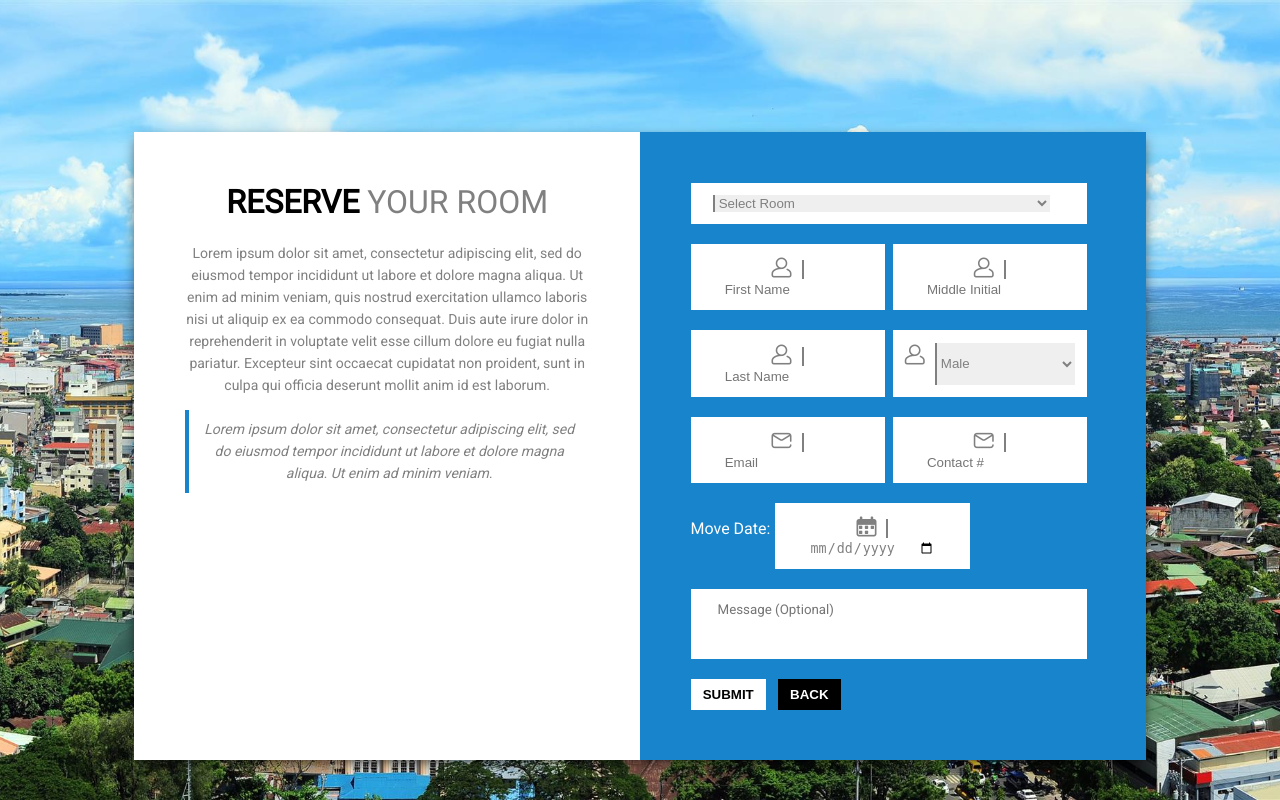
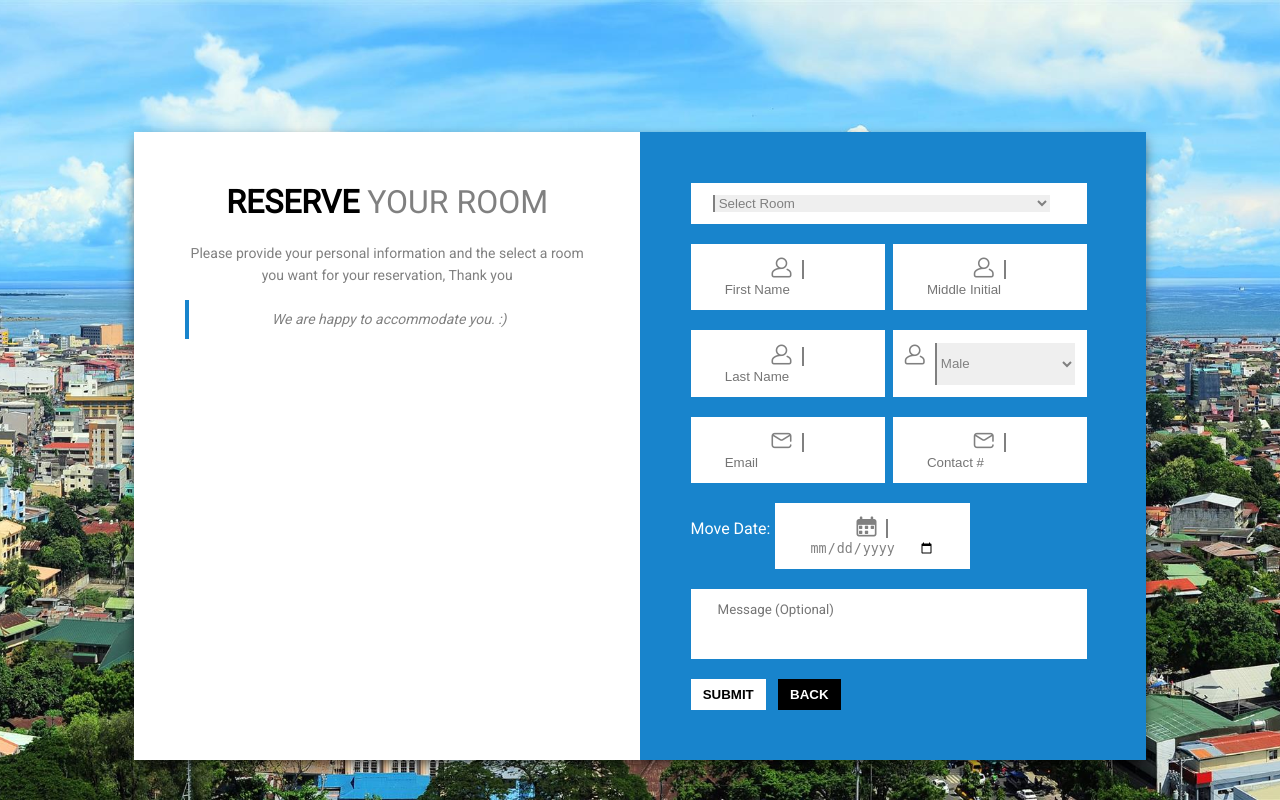
Before and after one commit to weinnandhasanion/fatimarental, a PHP site: page /tenant/rent.php in a window 1280 px wide. Shown: the top 800 px of the page. Run offline with PHP 8.4, Linux system fonts and the light colour scheme; data comes from the database, SQL or seed files in the repository; some libraries are stand-ins or nearby versions.

Commit message:
reservation description changes

```diff
--- a/tenant/rent.php
+++ b/tenant/rent.php
@@ -47,16 +47,11 @@ $rooms = $conn->query($sql)?->fetch_all(MYSQLI_ASSOC);
       <div class="description">
         <h1><strong>Reserve</strong> your room</h1>
         <p>
-          Lorem ipsum dolor sit amet, consectetur adipiscing elit, sed do eiusmod tempor incididunt ut labore et dolore
-          magna aliqua. Ut enim ad minim veniam, quis nostrud exercitation ullamco laboris nisi ut aliquip ex ea commodo
-          consequat. Duis aute irure dolor in reprehenderit in voluptate velit esse cillum dolore eu fugiat nulla
-          pariatur. Excepteur sint occaecat cupidatat non proident, sunt in culpa qui officia deserunt mollit anim id
-          est laborum.
+        Please provide your personal information and the select a room you want for your reservation, Thank you
         </p>
         <div class="quote">
           <p>
-            Lorem ipsum dolor sit amet, consectetur adipiscing elit, sed do eiusmod tempor incididunt ut labore et
-            dolore magna aliqua. Ut enim ad minim veniam.
+          We are happy to accommodate you. :)
           </p>
         </div>
       </div>
```
